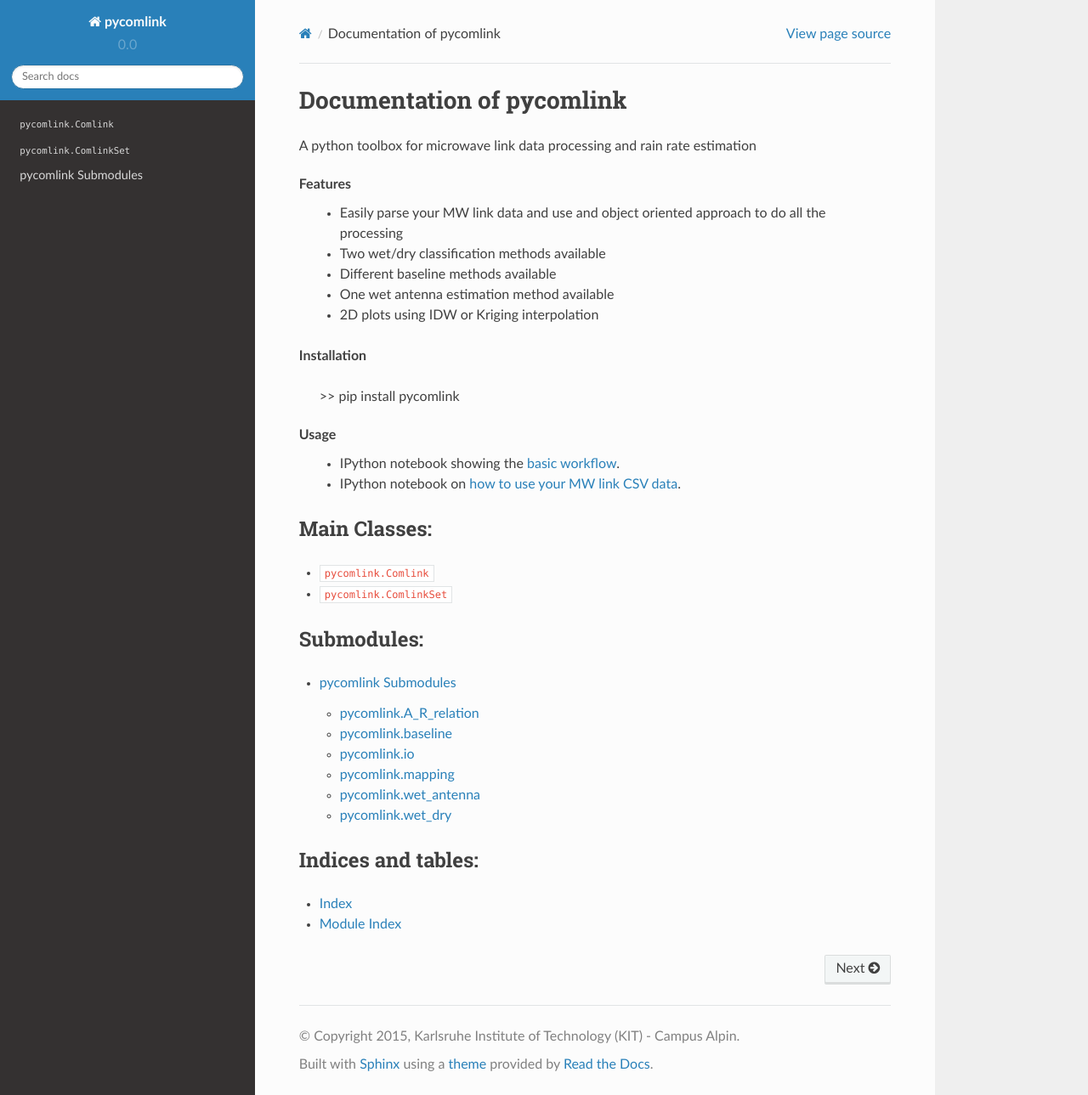
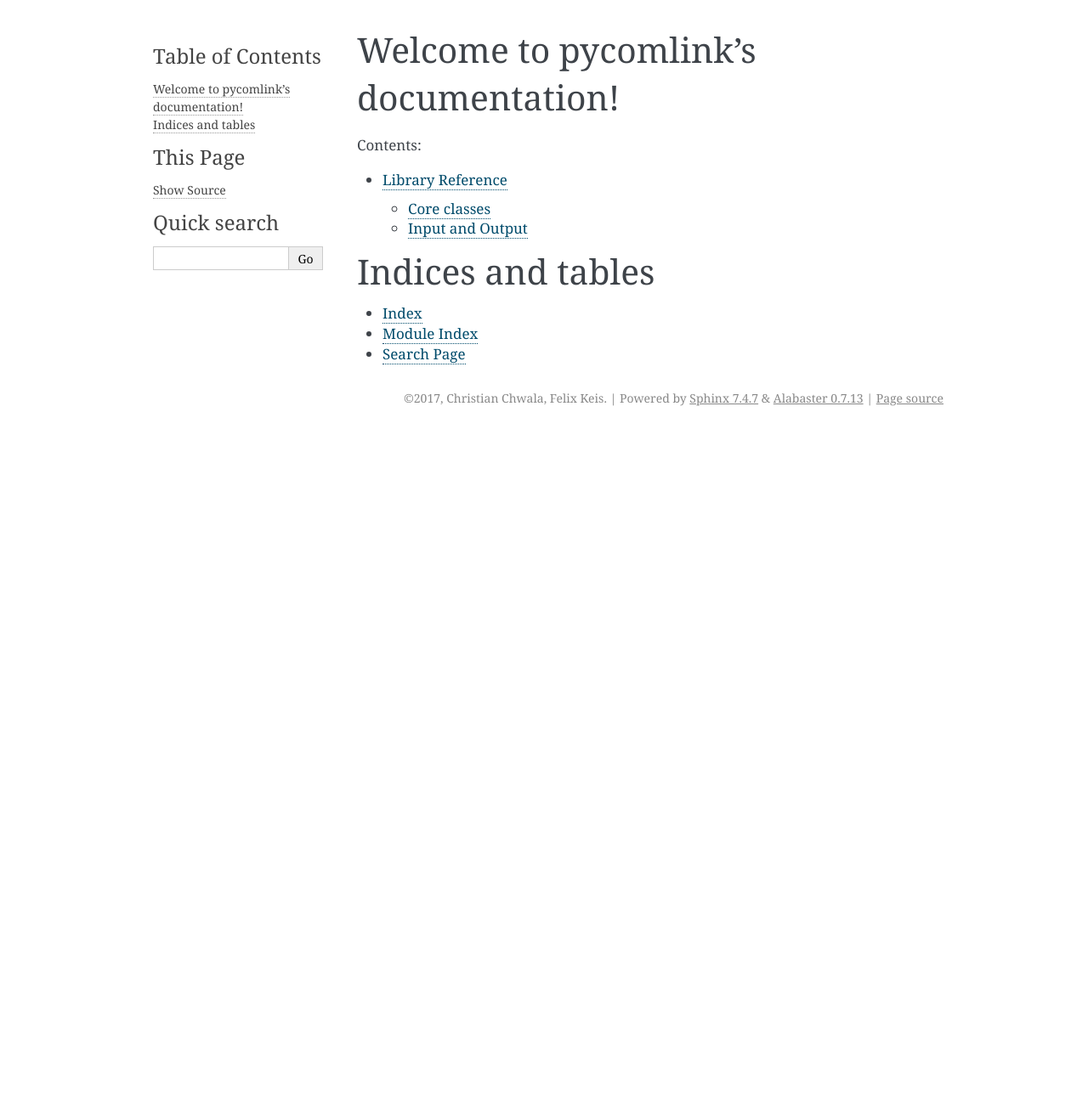
Before and after one commit to pycomlink/pycomlink, a Sphinx documentation site: the page built from docs/index.rst, in a window 1280 px wide and 1289 px high. Shown: the whole window at 85% size. Built offline with Sphinx 7.4.7, drawn with Linux system fonts in a browser that asks for light colours.

Commit message:
ENH: First steps for documentation and automated generation of documentation

```diff
--- a/docs/conf.py
+++ b/docs/conf.py
@@ -1,7 +1,7 @@
 # -*- coding: utf-8 -*-
 #
 # pycomlink documentation build configuration file, created by
-# sphinx-quickstart on Wed Jul  1 16:21:41 2015.
+# sphinx-quickstart on Thu Mar  9 20:55:44 2017.
 #
 # This file is execfile()d with the current directory set to its
 # containing dir.
@@ -14,29 +14,12 @@
 
 import sys
 import os
-import shlex
-
-#from mock import Mock as MagicMock
-#class Mock(MagicMock):
-#    @classmethod
-#    def __getattr__(cls, name):
-#        return Mock()
-
-#MOCK_MODULES = ['pandas','numpy','scipy', 'scipy.io','scipy.interpolate','scipy.optimize','scipy.linalg','scipy.spatial.distance','matplotlib','matplotlib.pyplot','matplotlib.mlab', 'cartopy','cartopy.crs','cartopy.io']
-#sys.modules.update((mod_name, Mock()) for mod_name in MOCK_MODULES)
-
-import mock
-
-MOCK_MODULES = ['h5py','pandas','numpy','scipy', 'scipy.io','scipy.interpolate','scipy.optimize','scipy.linalg','scipy.spatial.distance','matplotlib','matplotlib.pyplot','matplotlib.mlab', 'cartopy','cartopy.crs','cartopy.io']
-for mod_name in MOCK_MODULES:
-    sys.modules[mod_name] = mock.Mock()
-
 
 # If extensions (or modules to document with autodoc) are in another directory,
 # add these directories to sys.path here. If the directory is relative to the
 # documentation root, use os.path.abspath to make it absolute, like shown here.
 sys.path.insert(0, os.path.abspath('..'))
-print sys.path
+
 # -- General configuration ------------------------------------------------
 
 # If your documentation needs a minimal Sphinx version, state it here.
@@ -47,17 +30,26 @@ print sys.path
 # ones.
 extensions = [
     'sphinx.ext.autodoc',
-    'sphinx.ext.napoleon',
     'sphinx.ext.doctest',
-    'sphinx.ext.intersphinx',
     'sphinx.ext.todo',
     'sphinx.ext.coverage',
     'sphinx.ext.mathjax',
-    'sphinx.ext.ifconfig',
     'sphinx.ext.viewcode',
-    #'sphinxcontrib.fulltoc',
+    'sphinx.ext.napoleon'
 ]
-autoclass_content = 'both'
+
+# Napoleon settings
+napoleon_google_docstring = False
+napoleon_numpy_docstring = True
+napoleon_include_init_with_doc = True
+napoleon_include_private_with_doc = True
+napoleon_include_special_with_doc = True
+napoleon_use_admonition_for_examples = False
+napoleon_use_admonition_for_notes = False
+napoleon_use_admonition_for_references = False
+napoleon_use_ivar = False
+napoleon_use_param = True
+napoleon_use_rtype = True
 
 # Add any paths that contain templates here, relative to this directory.
 templates_path = ['_templates']
@@ -75,17 +67,17 @@ master_doc = 'index'
 
 # General information about the project.
 project = u'pycomlink'
-copyright = u'2015, Karlsruhe Institute of Technology (KIT) - Campus Alpin'
-author = u'Felix Keis, Christian Chwala'
+copyright = u'2017, Christian Chwala, Felix Keis'
+author = u'Christian Chwala, Felix Keis'
 
 # The version info for the project you're documenting, acts as replacement for
 # |version| and |release|, also used in various other places throughout the
 # built documents.
 #
 # The short X.Y version.
-version = '0.0'
+version = u'0.1'
 # The full version, including alpha/beta/rc tags.
-release = '0.0.6'
+release = u'0a'
 
 # The language for content autogenerated by Sphinx. Refer to documentation
 # for a list of supported languages.
@@ -136,7 +128,7 @@ todo_include_todos = True
 
 # The theme to use for HTML and HTML Help pages.  See the documentation for
 # a list of builtin themes.
-html_theme = 'sphinx_rtd_theme'
+html_theme = 'alabaster'
 
 # Theme options are theme-specific and customize the look and feel of a theme
 # further.  For a list of options available for each theme, see the
@@ -250,8 +242,8 @@ latex_elements = {
 # (source start file, target name, title,
 #  author, documentclass [howto, manual, or own class]).
 latex_documents = [
-  (master_doc, 'pycomlink.tex', u'pycomlink Documentation',
-   u'Felix Keis, Christian Chwala', 'manual'),
+    (master_doc, 'pycomlink.tex', u'pycomlink Documentation',
+     u'Christian Chwala, Felix Keis', 'manual'),
 ]
 
 # The name of an image file (relative to this directory) to place at the top of
@@ -294,9 +286,9 @@ man_pages = [
 # (source start file, target name, title, author,
 #  dir menu entry, description, category)
 texinfo_documents = [
-  (master_doc, 'pycomlink', u'pycomlink Documentation',
-   author, 'pycomlink', 'One line description of project.',
-   'Miscellaneous'),
+    (master_doc, 'pycomlink', u'pycomlink Documentation',
+     author, 'pycomlink', 'One line description of project.',
+     'Miscellaneous'),
 ]
 
 # Documents to append as an appendix to all manuals.
@@ -310,77 +302,3 @@ texinfo_documents = [
 
 # If true, do not generate a @detailmenu in the "Top" node's menu.
 #texinfo_no_detailmenu = False
-
-
-# -- Options for Epub output ----------------------------------------------
-
-# Bibliographic Dublin Core info.
-epub_title = project
-epub_author = author
-epub_publisher = author
-epub_copyright = copyright
-
-# The basename for the epub file. It defaults to the project name.
-#epub_basename = project
-
-# The HTML theme for the epub output. Since the default themes are not optimized
-# for small screen space, using the same theme for HTML and epub output is
-# usually not wise. This defaults to 'epub', a theme designed to save visual
-# space.
-#epub_theme = 'epub'
-
-# The language of the text. It defaults to the language option
-# or 'en' if the language is not set.
-#epub_language = ''
-
-# The scheme of the identifier. Typical schemes are ISBN or URL.
-#epub_scheme = ''
-
-# The unique identifier of the text. This can be a ISBN number
-# or the project homepage.
-#epub_identifier = ''
-
-# A unique identification for the text.
-#epub_uid = ''
-
-# A tuple containing the cover image and cover page html template filenames.
-#epub_cover = ()
-
-# A sequence of (type, uri, title) tuples for the guide element of content.opf.
-#epub_guide = ()
-
-# HTML files that should be inserted before the pages created by sphinx.
-# The format is a list of tuples containing the path and title.
-#epub_pre_files = []
-
-# HTML files shat should be inserted after the pages created by sphinx.
-# The format is a list of tuples containing the path and title.
-#epub_post_files = []
-
-# A list of files that should not be packed into the epub file.
-epub_exclude_files = ['search.html']
-
-# The depth of the table of contents in toc.ncx.
-#epub_tocdepth = 3
-
-# Allow duplicate toc entries.
-#epub_tocdup = True
-
-# Choose between 'default' and 'includehidden'.
-#epub_tocscope = 'default'
-
-# Fix unsupported image types using the Pillow.
-#epub_fix_images = False
-
-# Scale large images.
-#epub_max_image_width = 0
-
-# How to display URL addresses: 'footnote', 'no', or 'inline'.
-#epub_show_urls = 'inline'
-
-# If false, no index is generated.
-#epub_use_index = True
-
-
-# Example configuration for intersphinx: refer to the Python standard library.
-intersphinx_mapping = {'https://docs.python.org/': None}
--- a/docs/index.rst
+++ b/docs/index.rst
@@ -1,46 +1,23 @@
 .. pycomlink documentation master file, created by
-   sphinx-quickstart on Wed Jul  1 16:21:41 2015.
+   sphinx-quickstart on Thu Mar  9 20:55:44 2017.
    You can adapt this file completely to your liking, but it should at least
    contain the root `toctree` directive.
 
-Documentation of pycomlink
-==========================
+Welcome to pycomlink's documentation!
+=====================================
 
-A python toolbox for microwave link data processing and rain rate estimation
-
-**Features**
- * Easily parse your MW link data and use and object oriented approach to do all the processing
- * Two wet/dry classification methods available
- * Different baseline methods available
- * One wet antenna estimation method available
- * 2D plots using IDW or Kriging interpolation
-
-**Installation**
-
-    >> pip install pycomlink
-
-**Usage**
- * IPython notebook showing the `basic workflow <http://nbviewer.ipython.org/urls/bitbucket.org/cchwala/pycomlink/raw/566962d7c0a16c484d56aec7a0a34b84cc68a27d/notebooks/example_workflow.ipynb>`_.
- * IPython notebook on `how to use your MW link CSV data <http://nbviewer.ipython.org/urls/bitbucket.org/cchwala/pycomlink/raw/28f359b359d750434c896d288900844c9b6ef500/notebooks/How%20to%20use%20your%20MW%20link%20data%20from%20a%20CSV%20file.ipynb>`_.
+Contents:
 
 .. toctree::
    :maxdepth: 2
 
-Main Classes:
--------------
-.. toctree::
-
-   pycomlink.Comlink
-   pycomlink.ComlinkSet
-
-Submodules:
------------
-.. toctree::
-
-   pycomlink
+   reference
 
 
-Indices and tables:
--------------------
+
+Indices and tables
+==================
+
 * :ref:`genindex`
 * :ref:`modindex`
+* :ref:`search`
--- a/docs/modules.rst
+++ /dev/null
@@ -1,7 +0,0 @@
-.
-=
-
-.. toctree::
-   :maxdepth: 4
-
-   pycomlink
--- a/docs/pycomlink.Comlink.rst
+++ /dev/null
@@ -1,7 +0,0 @@
-``pycomlink.Comlink``
-=====================
-
-.. automodule:: pycomlink.comlink
-   :members:
-   :undoc-members:
-   :show-inheritance:
--- a/docs/pycomlink.ComlinkSet.rst
+++ /dev/null
@@ -1,7 +0,0 @@
-``pycomlink.ComlinkSet``
-========================
-
-.. automodule:: pycomlink.comlinkset
-   :members:
-   :undoc-members:
-   :show-inheritance:
--- a/docs/pycomlink.rst
+++ /dev/null
@@ -1,53 +0,0 @@
-pycomlink Submodules
-====================
-
-
-pycomlink.A_R_relation
-----------------------
-
-.. automodule:: pycomlink.A_R_relation
-    :members:
-    :undoc-members:
-    :show-inheritance:
-
-pycomlink.baseline
-------------------
-
-.. automodule:: pycomlink.baseline
-    :members:
-    :undoc-members:
-    :show-inheritance:
-
-
-pycomlink.io
-------------
-
-.. automodule:: pycomlink.io
-    :members:
-    :undoc-members:
-    :show-inheritance:
-
-pycomlink.mapping
------------------
-
-.. automodule:: pycomlink.mapping
-    :members:
-    :undoc-members:
-    :show-inheritance:
-
-
-pycomlink.wet_antenna
----------------------
-
-.. automodule:: pycomlink.wet_antenna
-    :members:
-    :undoc-members:
-    :show-inheritance:
-
-pycomlink.wet_dry
------------------
-
-.. automodule:: pycomlink.wet_dry
-    :members:
-    :undoc-members:
-    :show-inheritance:
```
Also changed, not shown: docs/core.rst (added, +10 -0 lines), docs/io.rst (added, +9 -0 lines), docs/reference.rst (added, +8 -0 lines), 2 other files.
